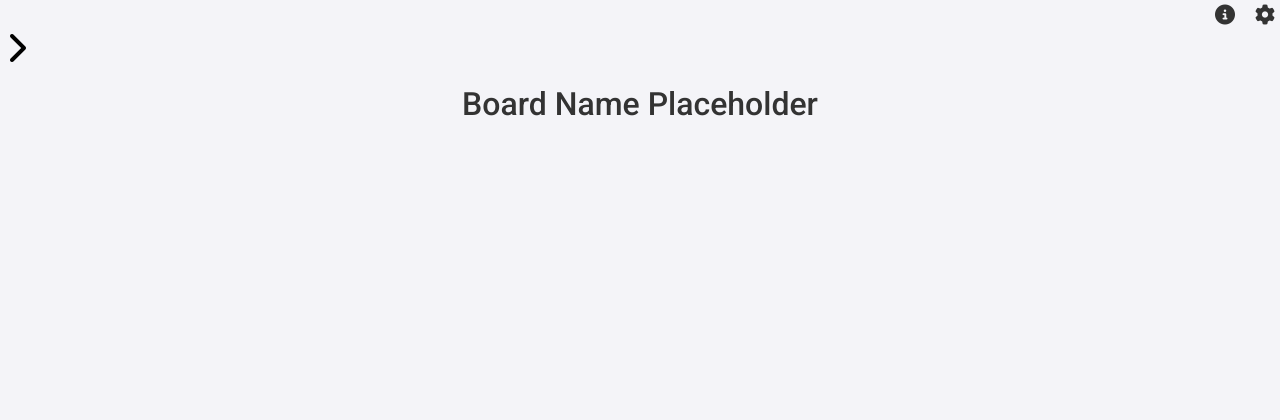
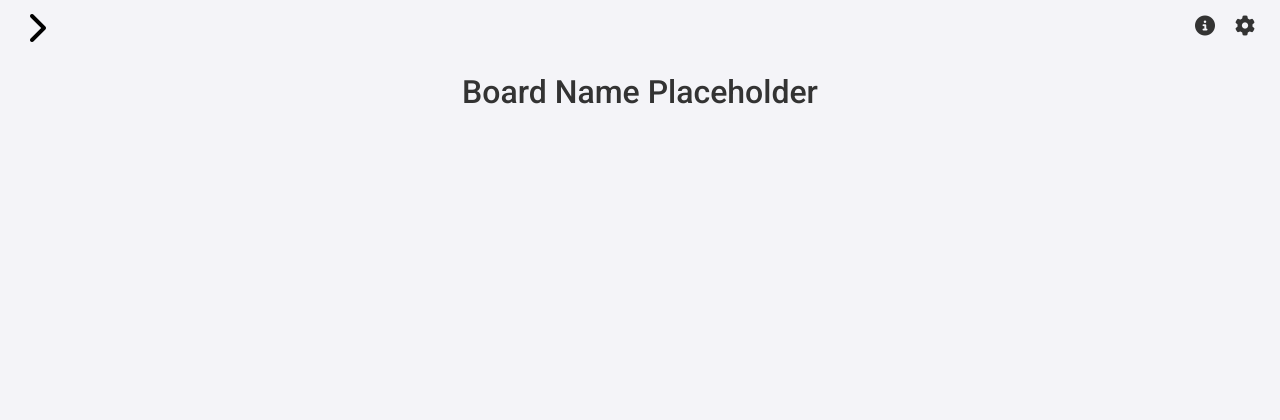
Before and after one commit to DJRyLau/CITS3403-Project, a Python web app: template Templates/notes.html in a window 1280 px wide. Shown: the top 420 px of the page. Run offline with Jinja, Linux system fonts and the light colour scheme; the template is opened without the code that fills it, so the values that code supplies are empty.

Commit message:
moved side nav button into the navbar div, also added a bit of padding to the navbar so it doesn't sit right on the edge of the browser window

```diff
--- a/Static/css/notes.css
+++ b/Static/css/notes.css
@@ -19,8 +19,10 @@ body {
 
 .navbar {
   display: flex;
-  justify-content: right;
+  justify-content: space-between;
+  align-items: center;
   font-size: 20px;
+  padding: 10px 20px;
 }
 
 .nav-button {
@@ -60,12 +62,10 @@ body {
 
 /* The side navigation menu */
 .boards-sidebar {
-  position: fixed;
-  top: 0px;
-  height: 100vh;
   display: flex;
+  flex-direction: column;
   justify-content: center;
-  flex-direction: column;
+  align-items: center;
 }
 
 .boards-sidebar-arrow-button {
@@ -74,6 +74,7 @@ body {
   border: none;
   background-color: transparent;
   transition: color 0.05s;
+  margin-right: auto; /* Keep sidenav button on the left */
 }
 
 .boards-sidebar-arrow-button:hover {
--- a/Templates/notes.html
+++ b/Templates/notes.html
@@ -16,6 +16,9 @@
     <div class="overlay"></div>
     <!-- OPTIONS NAVBAR -->
     <nav class="navbar">
+      <button class="boards-sidebar-arrow-button" id="boards-sidebar-arrow-button" onclick="openSidenav()" aria-label="Boards Sidebar">
+        <i class="fa-solid fa-chevron-right"></i>
+      </button>
       <button class="nav-button" id="about-button" aria-label="About">
         <i class="fa fa-info-circle"></i>
       </button>
@@ -25,13 +28,10 @@
     </nav>
 
     <!-- BOARDS SIDEBAR -->
-    <button class="boards-sidebar-arrow-button" id="boards-sidebar-arrow-button" onclick="openSidenav()" aria-label="Boards Sidebar">
-      <i class="fa-solid fa-chevron-right"></i>
-    </button>
     <div id="side-navbar" class="side-navbar">
       <button class="close-sidebar" id="close-sidebar">&times;</button>
       <div class="draggable-bar" id="draggable-bar"></div>
-      <div class="sidebar-title">Your Boards</div>
+      <div class="sidebar-title">Boards</div>
       <div class="boards-container" id="boards-container">
         <a class="navbar-board" href="#">Lorem ipsum dolor sit amet</a>
         <a class="navbar-board" href="#">Lorem ipsum dolor sit amet</a>
```
